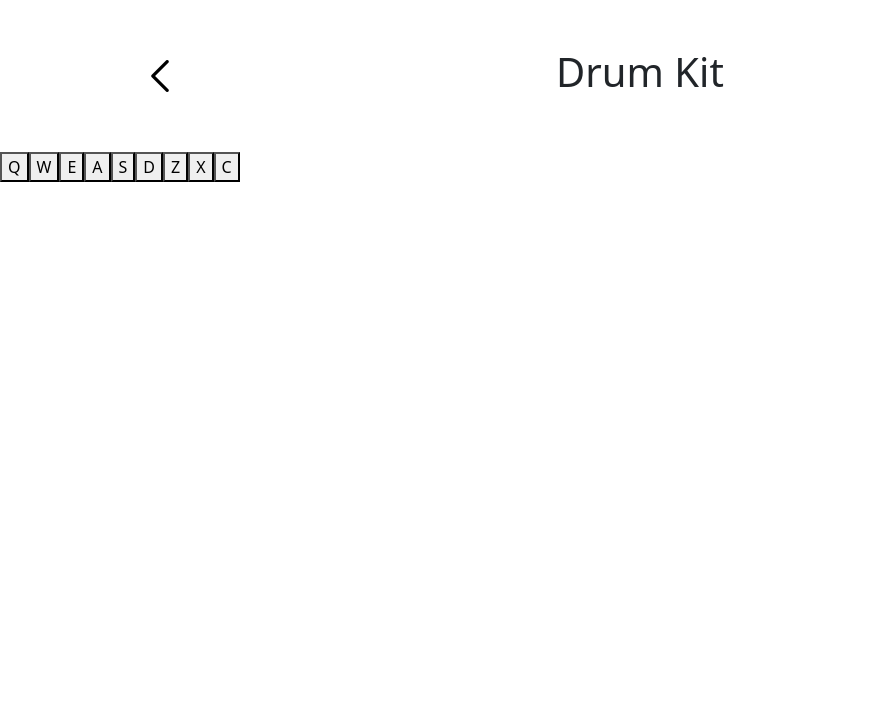
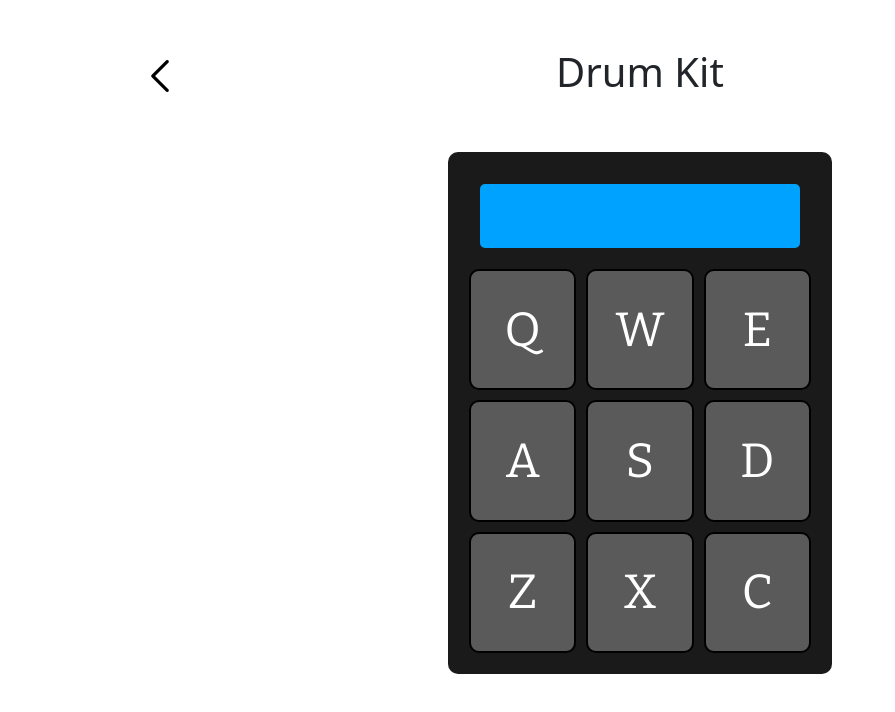
Before and after one commit to cmcgrath454/fcc-front-end-libraries, a React (Create React App) app: page /#/drum-app in a window 1280 px wide. Shown: the top 712 px of the page, without its empty margins (0-895 px from the left). Built offline with nearby package versions, Linux system fonts and the light colour scheme.

Commit message:
styled drums and added ids for certification tests

```diff
--- a/src/drum-app/DrumApp.js
+++ b/src/drum-app/DrumApp.js
@@ -1,22 +1,28 @@
-import { useEffect } from "react";
+import { useEffect, useState } from "react";
 import Navbar from "../Navbar";
 import DrumButton from "./DrumButton";
 
 const sounds = [
-    { key: 'Q', source: 'https://s3.amazonaws.com/freecodecamp/drums/Heater-1.mp3' },
-    { key: 'W', source: 'https://s3.amazonaws.com/freecodecamp/drums/Heater-2.mp3' },
-    { key: 'E', source: 'https://s3.amazonaws.com/freecodecamp/drums/Heater-3.mp3' },
-    { key: 'A', source: 'https://s3.amazonaws.com/freecodecamp/drums/Heater-4_1.mp3' },
-    { key: 'S', source: 'https://s3.amazonaws.com/freecodecamp/drums/Heater-6.mp3' },
-    { key: 'D', source: 'https://s3.amazonaws.com/freecodecamp/drums/Dsc_Oh.mp3' },
-    { key: 'Z', source: 'https://s3.amazonaws.com/freecodecamp/drums/Kick_n_Hat.mp3' },
-    { key: 'X', source: 'https://s3.amazonaws.com/freecodecamp/drums/RP4_KICK_1.mp3' },
-    { key: 'C', source: 'https://s3.amazonaws.com/freecodecamp/drums/Cev_H2.mp3' },
+    { key: 'Q', source: 'https://s3.amazonaws.com/freecodecamp/drums/Heater-1.mp3', name: 'Heater 1' },
+    { key: 'W', source: 'https://s3.amazonaws.com/freecodecamp/drums/Heater-2.mp3', name: 'Heater 2' },
+    { key: 'E', source: 'https://s3.amazonaws.com/freecodecamp/drums/Heater-3.mp3', name: 'Heater 3' },
+    { key: 'A', source: 'https://s3.amazonaws.com/freecodecamp/drums/Heater-4_1.mp3', name: 'Heater 4' },
+    { key: 'S', source: 'https://s3.amazonaws.com/freecodecamp/drums/Heater-6.mp3', name: 'Clap' },
+    { key: 'D', source: 'https://s3.amazonaws.com/freecodecamp/drums/Dsc_Oh.mp3', name: 'Open HH' },
+    { key: 'Z', source: 'https://s3.amazonaws.com/freecodecamp/drums/Kick_n_Hat.mp3', name: 'Kick & Hat' },
+    { key: 'X', source: 'https://s3.amazonaws.com/freecodecamp/drums/RP4_KICK_1.mp3', name: 'Kick' },
+    { key: 'C', source: 'https://s3.amazonaws.com/freecodecamp/drums/Cev_H2.mp3', name: 'Closed HH' },
 ];
 
 function DrumApp() {
+    const [soundPlayed, setSoundPlayed] = useState('');
+
     function getAndPlaySound(event) {
-        document.getElementById(event.key.toUpperCase() + '-sound-btn')?.click();
+        const btn = document.getElementById(event.key.toUpperCase() + '-sound-btn');
+        btn?.focus();
+        btn?.click();
+        btn?.blur();
+
     }
 
     useEffect(() => {
@@ -29,9 +35,15 @@ function DrumApp() {
 
     return (
         <>
-            <Navbar header="Drum Kit" />
-            <div>
-                {sounds.map(sound => <DrumButton key={sound.key} keyLetter={sound.key} audioSource={sound.source} />)}
+            <Navbar header='Drum Kit' />
+            <div id='drum-machine'>
+                <div id="display">{soundPlayed}</div>
+                <div id="drum-pad">
+                    {sounds.map(sound => <DrumButton
+                        key={sound.key}
+                        sound={sound}
+                        setSoundPlayed={setSoundPlayed} />)}
+                </div>
             </div>
         </>
 
--- a/src/drum-app/DrumButton.js
+++ b/src/drum-app/DrumButton.js
@@ -1,11 +1,19 @@
 function DrumButton(props) {
     function playSound(event) {
-        new Audio(props.audioSource).play();
+        event.preventDefault();
+        event.target.classList.add('clicked');
+        setTimeout(() => {
+            event.target.classList.remove('clicked');
+        }, 500)
+        event.target.children[0].currentTime = 0;
+        event.target.children[0].play();
+        props.setSoundPlayed(props.sound.name);
     }
 
     return (
-        <button onClick={(event) => playSound(event)} id={props.keyLetter + '-sound-btn'}>
-            {props.keyLetter}
+        <button onClick={(event) => playSound(event)} id={props.sound.key + '-sound-btn'} className='drum-pad'>
+            <audio src={props.sound.source} id={props.sound.key} className='clip'></audio>
+            <span className="text">{props.sound.key}</span>
         </button>
     );
 }
--- a/src/styles/App.scss
+++ b/src/styles/App.scss
@@ -2,6 +2,7 @@
 @import url('https://fonts.googleapis.com/css2?family=Bitter&display=swap');
 @import 'QuoteApp.scss';
 @import 'MarkdownApp.scss';
+@import 'DrumApp.scss';
 
 nav {
     &>h1 {
--- /dev/null
+++ b/src/styles/_DrumApp.scss
@@ -0,0 +1,67 @@
+@import url('https://fonts.googleapis.com/css2?family=Cutive+Mono&display=swap');
+
+#drum-machine {
+    width: 90%;
+    margin-inline: auto;
+    background-color: #1a1a1a;
+    color: #ffffff;
+    padding: 1rem;
+    border-radius: 10px;
+
+    #display {
+        min-height: 3rem;
+        background-color: #00a2ff;
+        margin-block: 1rem;
+        font-size: 2rem;
+        text-align: center;
+        margin-inline: 1rem;
+        border-radius: 5px;
+        font-family: 'Cutive Mono';
+    }
+
+    @include media-breakpoint-up(md) {
+        width: 80%;
+    }
+
+    @include media-breakpoint-up(lg) {
+        width: 30%;
+
+        #display {
+            font-size: 2.5rem;
+            min-height: 4rem;
+        }
+    }
+}
+
+#drum-pad {
+    display: grid;
+    grid-template-columns: 1fr 1fr 1fr;
+
+    button {
+        padding-top: 50%;
+        padding-bottom: 50%;
+        position: relative;
+        border: 2px solid black;
+        color: inherit;
+        border-radius: 10px;
+        margin: 5px;
+        background-color: #5a5a5a;
+        transition: background-color 0.5s ease-out;
+        font-family: 'Bitter';
+
+        .text {
+            font-size: 3rem;
+            position: absolute;
+            left: 50%;
+            top: 50%;
+            transform: translate(-50%, -50%);
+            pointer-events: none;
+
+
+        }
+
+        &.clicked {
+            background-color: #00a2ff;
+        }
+    }
+}
```
